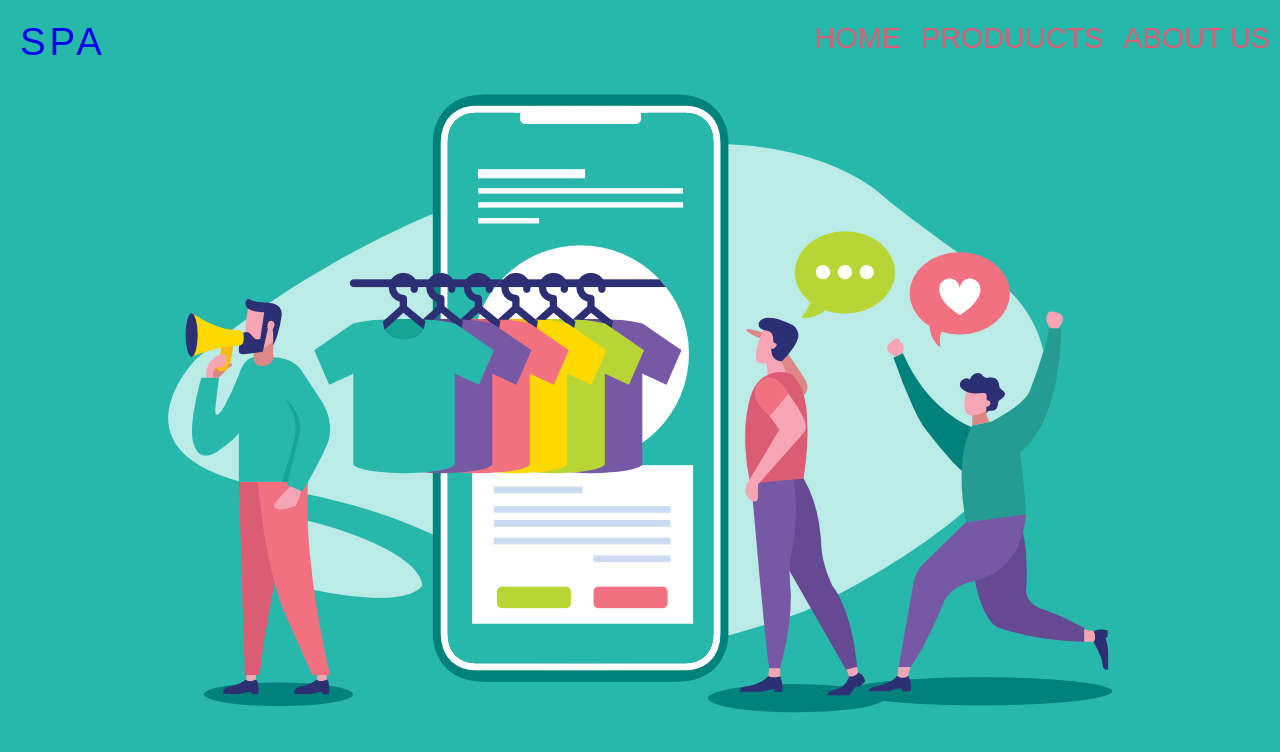
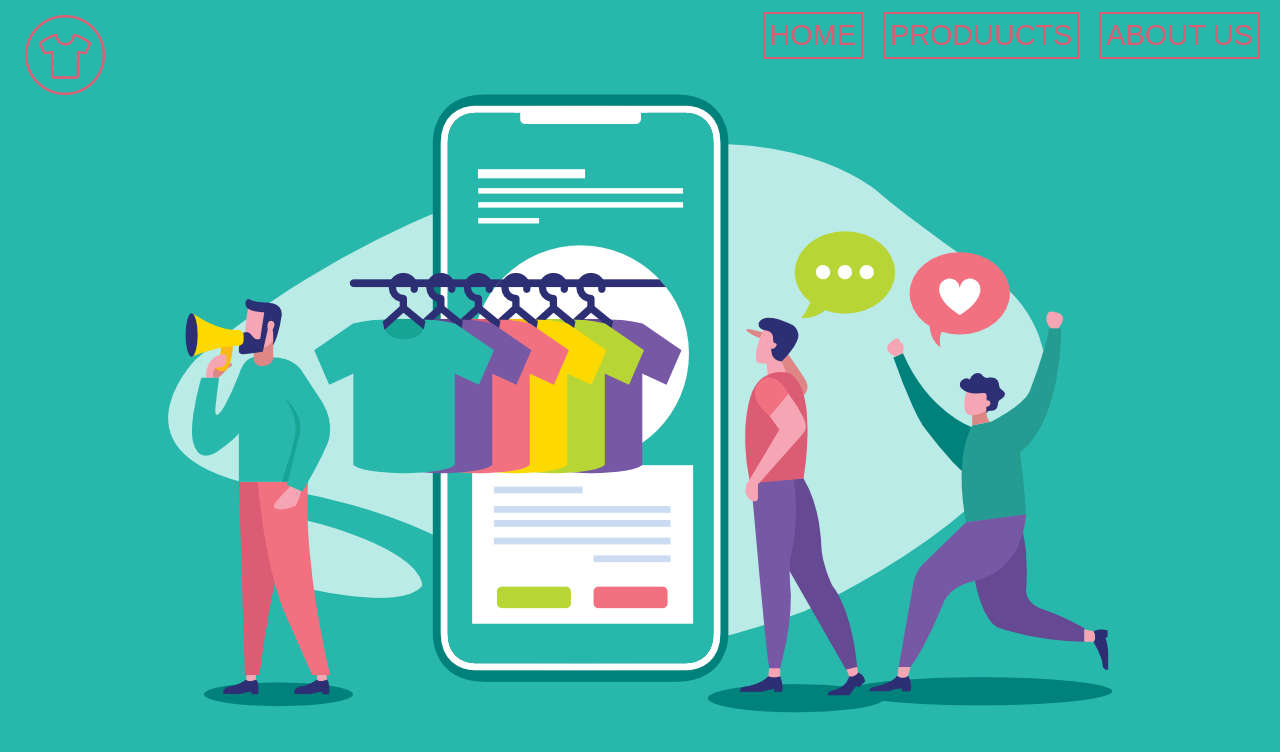
Before and after one commit to saoud-ahmed-khan/TEES-STORE, a React (Create React App) app: page / in a window 1280 px wide. Shown: the top 752 px of the page. Built offline with nearby package versions, Linux system fonts and the light colour scheme; a web font is replaced by a local one.

Commit message:
adding responsiveness

```diff
--- a/src/components/NAVBAR/Nav.js
+++ b/src/components/NAVBAR/Nav.js
@@ -1,11 +1,13 @@
 import React from 'react'
 import "./nav.css"
 import Header from "../../components/pics/header.jpg";
+import logo from "../../components/pics/logo.png";
+
 export const Nav = () => {
     return (
         <div>
         <header className="header">
-           <a href="/" className="logo"> SPA </a>
+           <img className="logo" src={logo} alt="logo"/>
            <input className="menu-btn" type="checkbox" id="menu-btn" />
            <label className="menu-icon" for="menu-btn"><span className="nav-icon"></span></label>
            <ul className="menu">
--- a/src/components/NAVBAR/nav.css
+++ b/src/components/NAVBAR/nav.css
@@ -25,19 +25,8 @@ body
     overflow: hidden;
 
 }
-.header ul li
-{
-    display: block;
-    padding:10px;
-    text-decoration: none;
-    text-align: center;
-    font-size: 1.8rem;
-    cursor: crosshair;
 
-
-
-}
-/* ::-webkit-scrollbar
+::-webkit-scrollbar
 {
     width: 15px;
 }
@@ -45,12 +34,12 @@ body
     background: rgba(13,110,139,0.75);
 }
 ::-webkit-scrollbar-thumb{
-    background-image: linear-gradient(#AFEEEE,#FFC0CB);
+    background-image: linear-gradient( rgb(219, 93, 115),rgb(38, 184, 171));
 }
 ::-webkit-scrollbar-thumb:hover
 {
-    background-image: linear-gradient(#FFC0CB,#AFEEEE);
-} */
+    background-image: linear-gradient(rgb(38, 184, 171),rgb(219, 93, 115));
+}
 
 
 .header ul li:hover{
@@ -59,14 +48,12 @@ body
     display: block;
 }
 .header .logo{
-    float: left;
-    display: block;
-    font-size: 2rem;
-    padding: 10px 20px;
-    margin-top: 10px;
-    text-decoration: none;
-    font-size: 2.4rem;
-letter-spacing:4px ;
+
+    height: 90px;
+    margin-top: 15px;
+    margin-left: 50px;
+
+
 }
 .header .menu
 {
@@ -234,17 +221,61 @@ letter-spacing:4px ;
     .showcase p{
         font-size: 1rem;
     }
+    .header .logo{
 
+        height: 70px;
+        margin-top: 15px;
+        margin-left: 20px;
+
+
+
+    }
+    .header ul li
+{
+
+
+    text-decoration: none;
+    text-align: center;
+    font-size: 1.8rem;
+    cursor: crosshair;
+    border: none;
+
+
+
+
+}
 }
 
 /* Small devices (portrait tablets and large phones, 600px and up) */
 @media only screen and (min-width: 600px)
 {
+    .header ul li
+{
+
+    border: none;
+    text-decoration: none;
+    text-align: center;
+    font-size: 1.8rem;
+    cursor: crosshair;
+
+
+
+
+}
     .showcase h1{
         font-size: 3rem;
     }
     .showcase p{
         font-size: 1.1rem;
+    }
+    .header .logo{
+
+        height: 80px;
+        margin-top: 15px;
+        margin-left: 25px;
+        cursor: crosshair;
+
+
     }
 
 }
@@ -258,6 +289,21 @@ letter-spacing:4px ;
     .showcase p{
         font-size: 1.2rem;
     }
+    .header ul li
+    {
+
+        border: none;
+        text-decoration: none;
+        text-align: center;
+        font-size: 1.8rem;
+        cursor: crosshair;
+        margin-right: 20px;
+        padding: 8px;
+
+
+
+
+    }
 }
 
 /* Large devices (laptops/desktops, 992px and up) */
@@ -269,6 +315,20 @@ letter-spacing:4px ;
     .showcase p{
         font-size: 1.25rem;
     }
+    .header ul li
+{
+    display: block;
+    padding:5px;
+    text-decoration: none;
+    text-align: center;
+    font-size: 1.8rem;
+    cursor: crosshair;
+    border: 2px solid rgb(219, 93, 115);
+    margin-right: 20px;
+
+
+
+}
 }
 
 /* Extra large devices (large laptops and desktops, 1200px and up) */
@@ -280,6 +340,20 @@ letter-spacing:4px ;
     .showcase p{
         font-size: 1.3rem;
     }
+    .header ul li
+{
+    display: block;
+    padding:5px;
+    text-decoration: none;
+    text-align: center;
+    font-size: 1.8rem;
+    cursor: crosshair;
+    border: 2px solid rgb(219, 93, 115);
+    margin-right: 20px;
+
+
+
+}
 
 }
 .btn {
```
